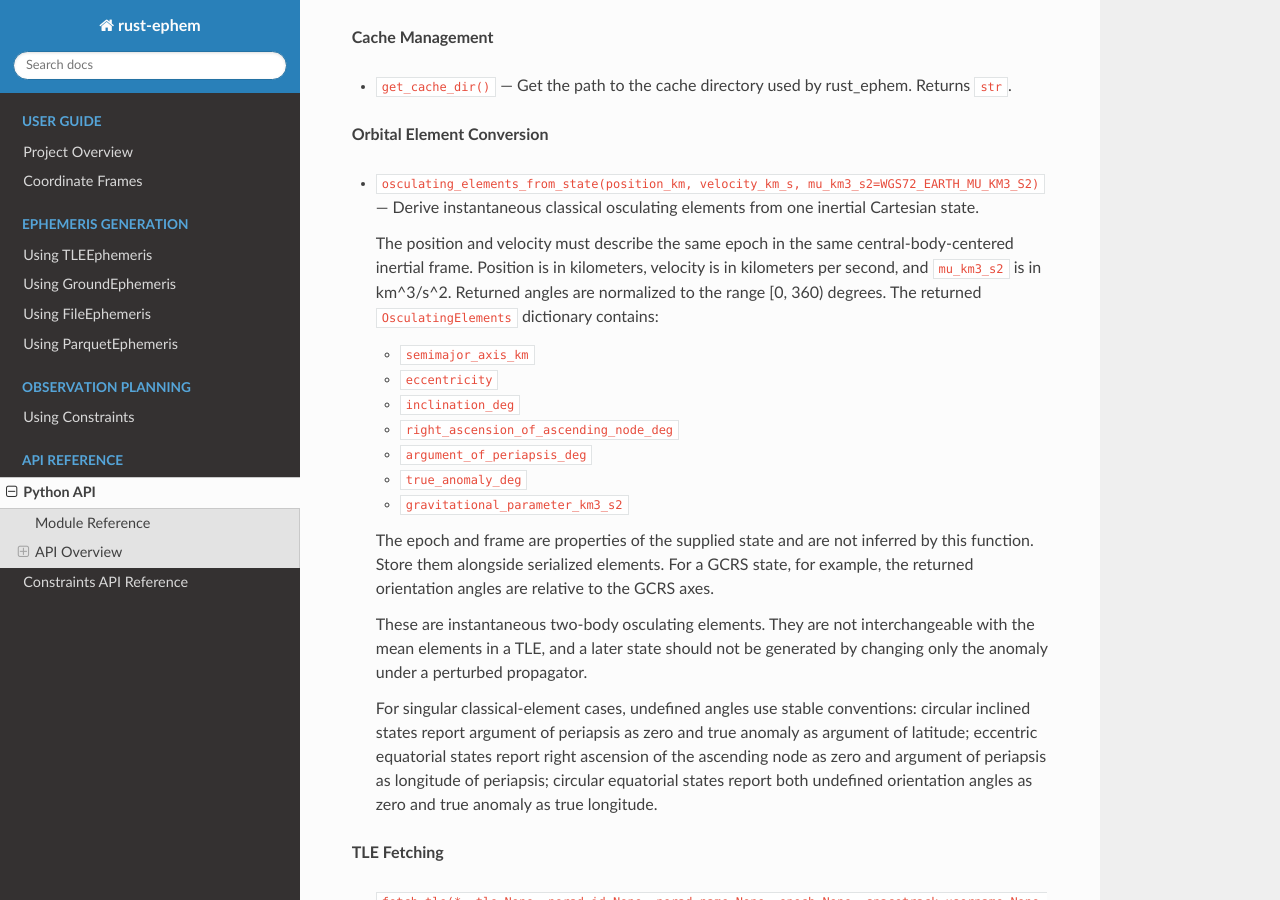
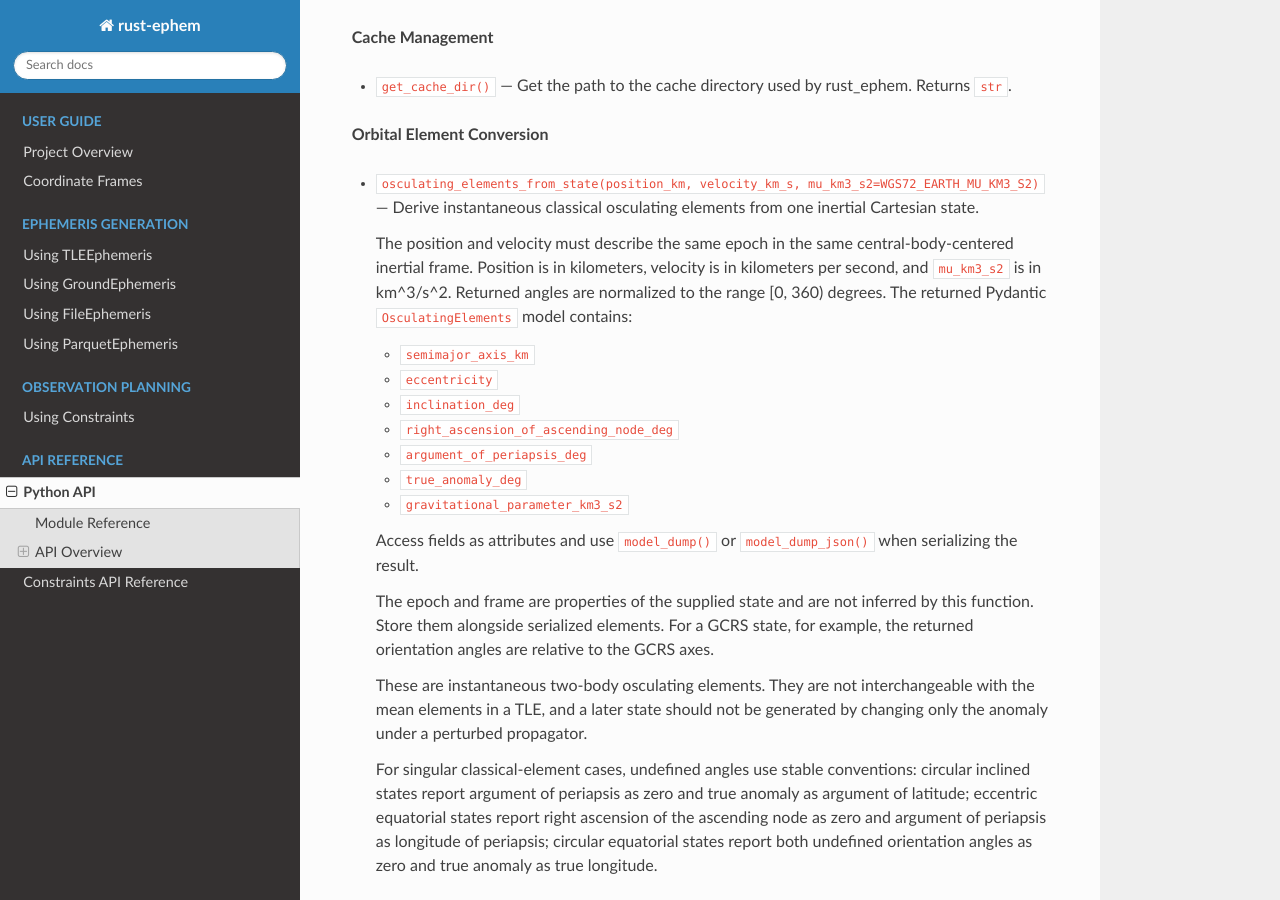
Before and after one commit to CosmicFrontierLabs/rust-ephem, a Sphinx documentation site: the page built from docs/api.rst, in a window 1280 px wide and 900 px high, scrolled down 17140 px. Built offline with Sphinx 7.4.7 and the Read the Docs theme 3.1.0, drawn with Linux system fonts in a browser that asks for light colours; pages that are not in the unit, such as notebooks, are missing from menus.

Commit message:
Return osculating elements as Pydantic model

```diff
--- a/docs/api.rst
+++ b/docs/api.rst
@@ -657,8 +657,8 @@ Functions
   The position and velocity must describe the same epoch in the same
   central-body-centered inertial frame. Position is in kilometers, velocity is
   in kilometers per second, and ``mu_km3_s2`` is in km^3/s^2. Returned angles
-  are normalized to the range [0, 360) degrees. The returned
-  ``OsculatingElements`` dictionary contains:
+  are normalized to the range [0, 360) degrees. The returned Pydantic
+  ``OsculatingElements`` model contains:
 
   * ``semimajor_axis_km``
   * ``eccentricity``
@@ -667,6 +667,9 @@ Functions
   * ``argument_of_periapsis_deg``
   * ``true_anomaly_deg``
   * ``gravitational_parameter_km3_s2``
+
+  Access fields as attributes and use ``model_dump()`` or
+  ``model_dump_json()`` when serializing the result.
 
   The epoch and frame are properties of the supplied state and are not inferred
   by this function. Store them alongside serialized elements. For a GCRS state,
```
Also changed, not shown: 3 other files.
